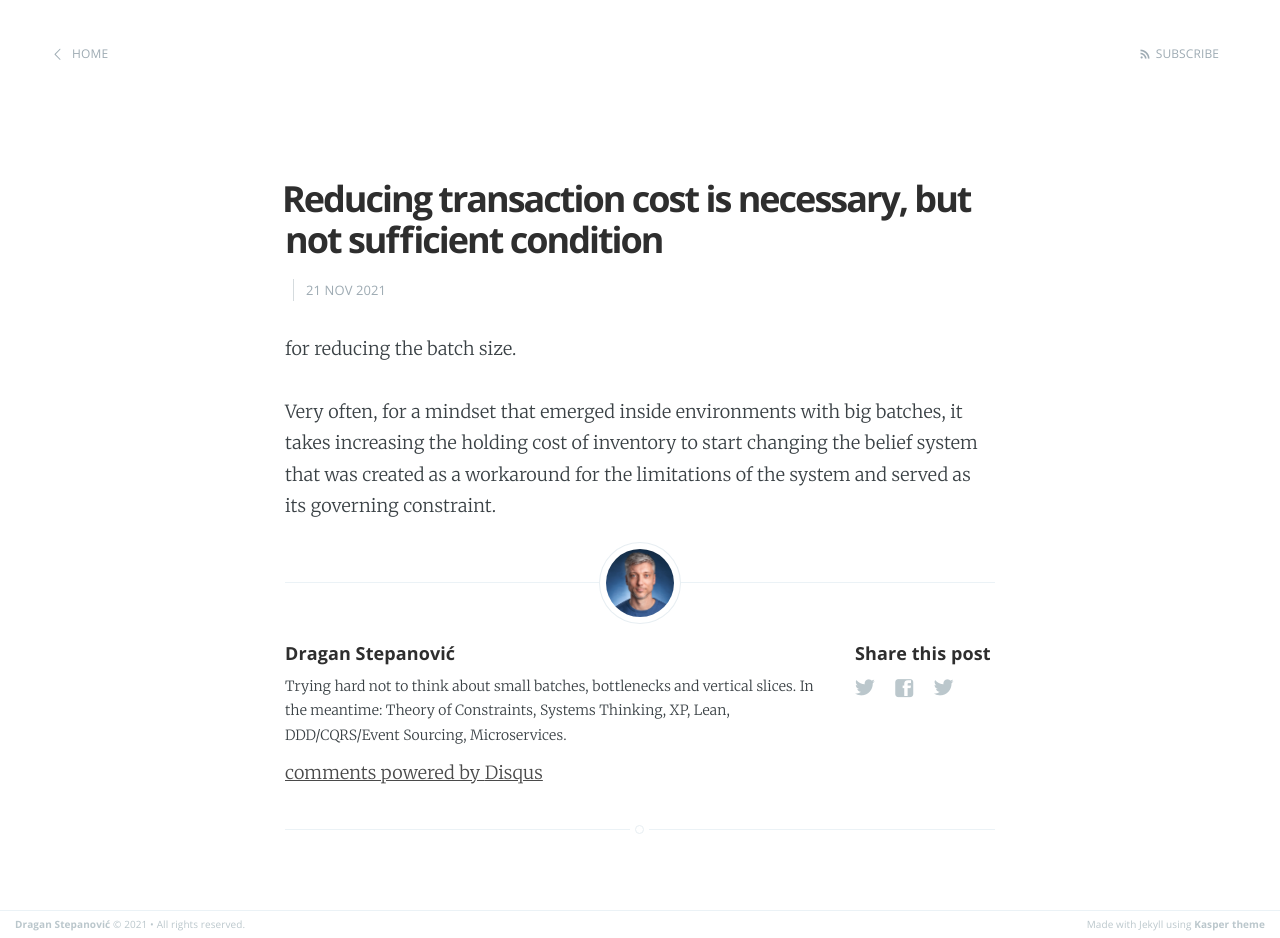
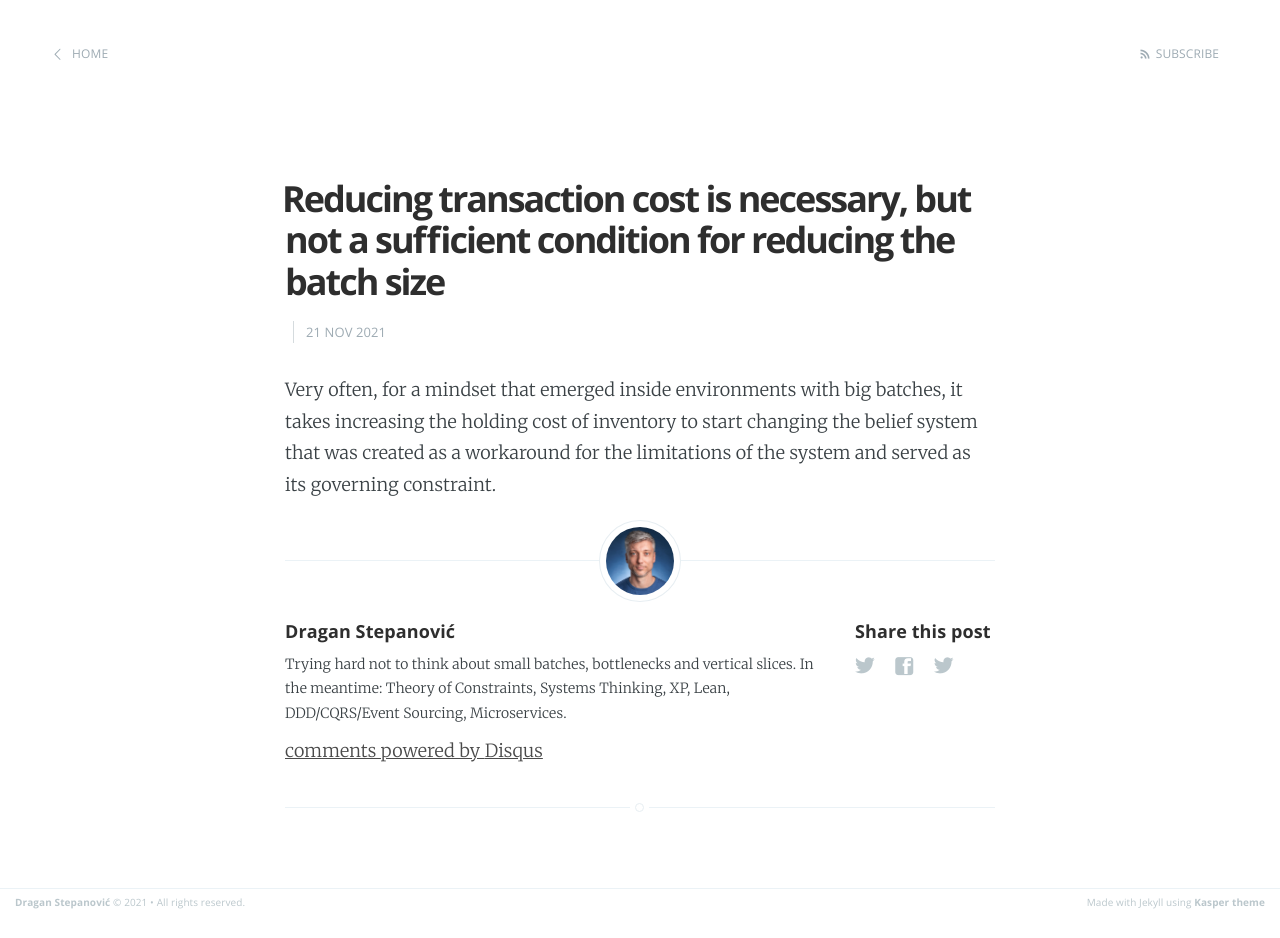
Before and after one commit to dragan-stepanovic/dragan-stepanovic.github.io, a Jekyll site: the page built from _posts/2021-11-21-reducing-transaction-cost-is-not-enough.md, in a window 1280 px wide. Built offline with Jekyll 4.4.1, drawn with Linux system fonts in a browser that asks for light colours; our own code applies the rules of GitHub Pages for plain Markdown files; comment, search, counter and statistics services are not loaded; after the commit the page ends 916 px from its top, so only the background shows below that.

Commit message:
Update 2021-11-21-reducing-transaction-cost-is-not-enough.md

```diff
--- a/_posts/2021-11-21-reducing-transaction-cost-is-not-enough.md
+++ b/_posts/2021-11-21-reducing-transaction-cost-is-not-enough.md
@@ -1,7 +1,5 @@
 ---
-title: Reducing transaction cost is necessary, but not sufficient condition
+title: Reducing transaction cost is necessary, but not a sufficient condition for reducing the batch size
 ---
 
-for reducing the batch size.
-
 Very often, for a mindset that emerged inside environments with big batches, it takes increasing the holding cost of inventory to start changing the belief system that was created as a workaround for the limitations of the system and served as its governing constraint.
```
